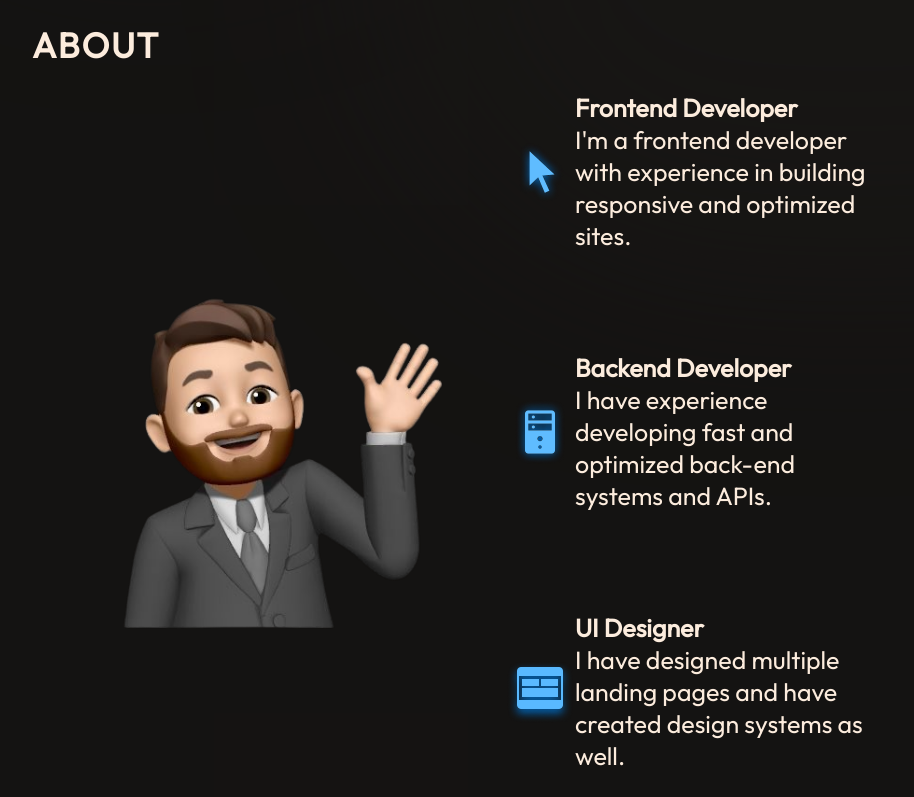
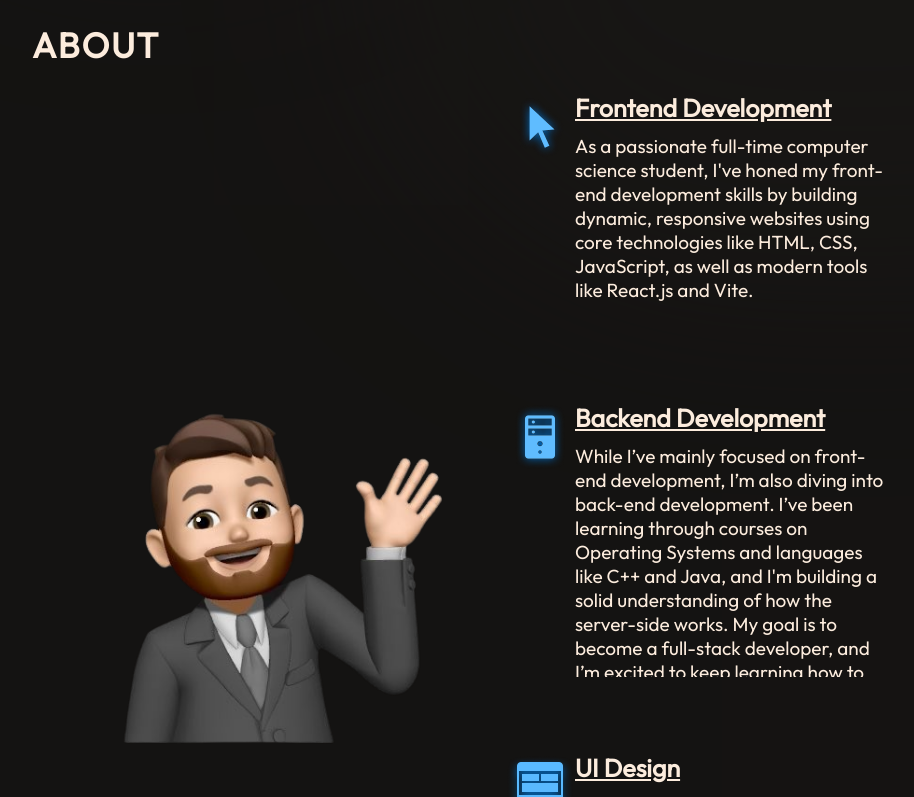
Before and after one commit to jandrosilva/Final-Project-CPSC349, a React (Vite) app in the folder final-project/: page / in a window 1280 px wide. Shown: the part 780-1577 px from the top of the page, without its empty margins (169-1083 px from the left). Built offline with nearby package versions, Linux system fonts and the light colour scheme; a web font is replaced by a local one.

Commit message:
final touches complete, project done.

```diff
--- a/final-project/src/components/About/About.jsx
+++ b/final-project/src/components/About/About.jsx
@@ -19,10 +19,9 @@ export const About = () => {
                             alt="Cursor Icon"
                         />
                         <div className={styles.aboutItemText}>
-                            <h3>Frontend Developer</h3>
+                            <h3>Frontend Development</h3>
                             <p>
-                                I'm a frontend developer with experience in building responsive
-                                and optimized sites.
+                            As a passionate full-time computer science student, I've honed my front-end development skills by building dynamic, responsive websites using core technologies like HTML, CSS, JavaScript, as well as modern tools like React.js and Vite.
                             </p>
                         </div>
                     </li>
@@ -32,10 +31,9 @@ export const About = () => {
                             alt="Server Icon"
                         />
                         <div className={styles.aboutItemText}>
-                            <h3>Backend Developer</h3>
+                            <h3>Backend Development</h3>
                             <p>
-                                I have experience developing fast and optimized back-end systems
-                                 and APIs.
+                            While I’ve mainly focused on front-end development, I’m also diving into back-end development. I’ve been learning through courses on Operating Systems and languages like C++ and Java, and I'm building a solid understanding of how the server-side works. My goal is to become a full-stack developer, and I’m excited to keep learning how to bring both front-end and back-end together to build smooth, interactive apps.
                             </p>
                         </div>
                     </li>
@@ -45,10 +43,9 @@ export const About = () => {
                             alt="UI Icon"
                         />
                         <div className={styles.aboutItemText}>
-                            <h3>UI Designer</h3>
+                            <h3>UI Design</h3>
                             <p>
-                                I have designed multiple landing pages and have created design
-                                systems as well.
+                            I’ve started exploring UI design through projects like an ATM simulator, my portfolio website, and a simple shell program. While they’re pretty basic, they’ve given me a chance to experiment with creating clean and easy-to-use interfaces, and I’m excited to keep improving my design skills as I work on more projects.
                             </p>
                         </div>
                     </li>
--- a/final-project/src/components/About/About.module.css
+++ b/final-project/src/components/About/About.module.css
@@ -39,7 +39,7 @@
 .aboutItem {
     display: flex;
     flex-direction: row;
-    align-items: center;
+    align-items: flex-start;
     border-radius: 20px;
     list-style: none;
     padding: 25px;
@@ -51,6 +51,8 @@
     background-size: 0 100%;
     background-repeat: no-repeat;
     transition: 0.4s;
+    max-height: 300px;
+    overflow-y: auto;
 }
 
 .aboutItem:hover {
@@ -60,11 +62,15 @@
 
 .aboutItem h3 {
     font-size: 25px;
-    font-weight: 600;
+    text-decoration: underline;
+    font-weight: 800;
+    margin-bottom: 10px;
+    flex-shrink: 1;
 }
 
 .aboutItem p {
-    font-size: 25px;
+    font-size: 19px;
+    flex-grow: 1;
 }
 
 @media screen and (max-width: 830px) {
```
